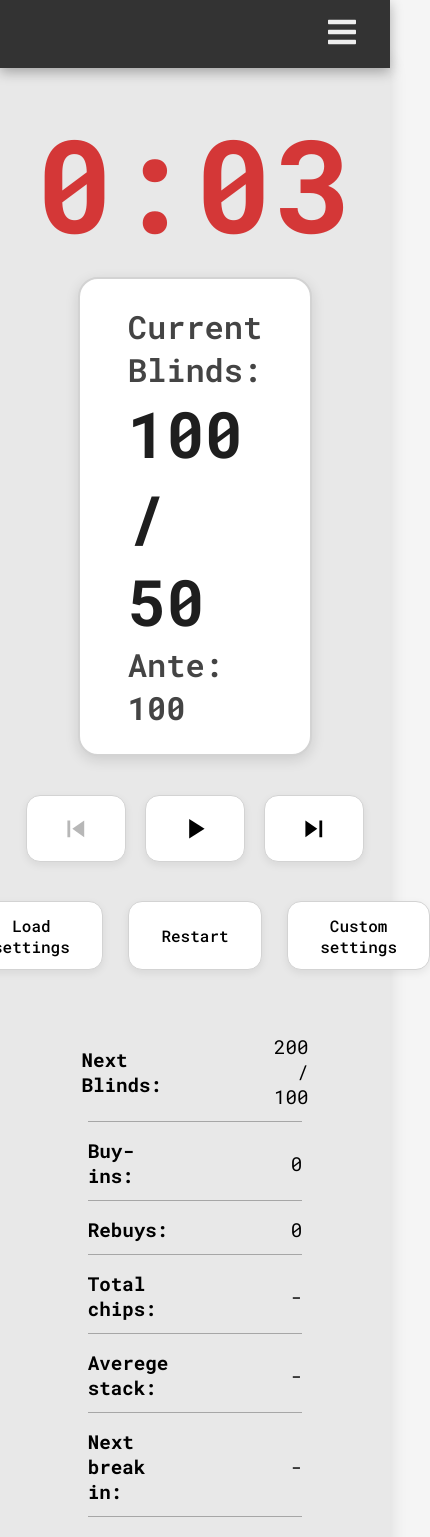
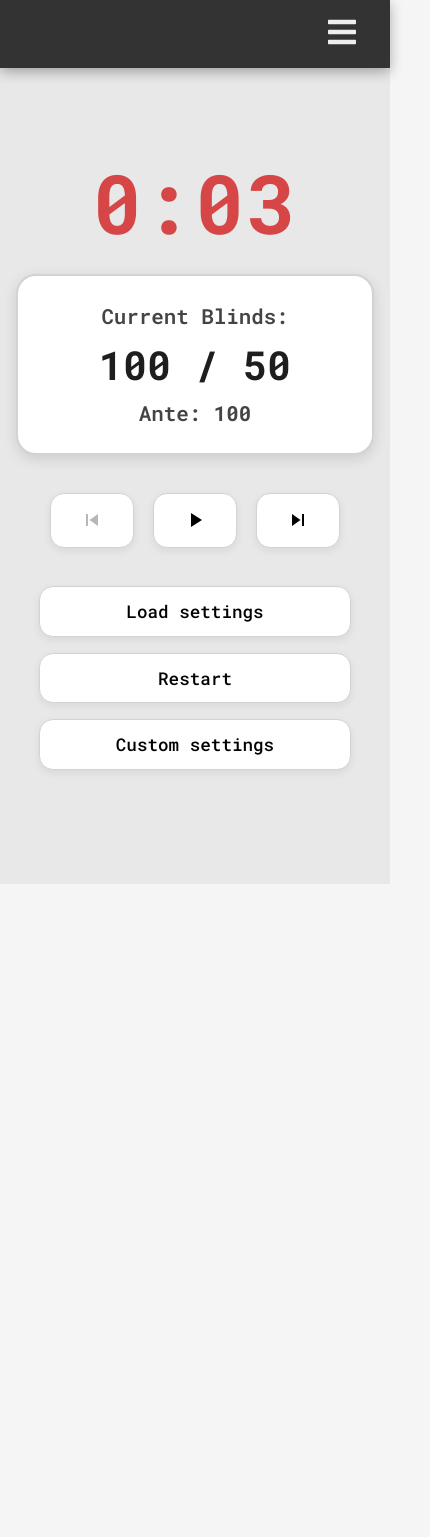
Before and after one commit to mszymanski1997/poker-tournament-manager, a React (Vite) app in the folder frontend/: page / in a window 390 px wide. Shown: the top 1537 px of the page, 430 px wide, since content can reach past the window. After the commit the page ends 884 px from the top, so only its background shows below. Built offline with nearby package versions, Linux system fonts and the light colour scheme.

Commit message:
style(timer): make mobile responsive

```diff
--- a/frontend/src/components/Navigation/Navigation.tsx
+++ b/frontend/src/components/Navigation/Navigation.tsx
@@ -4,10 +4,10 @@ import MobileNav from './Mobile/MobileNav';
 import { useState, useEffect } from 'react';
 
 const Navigation = () => {
-	const [isMobile, setIsMobile] = useState<boolean>(window.innerWidth <= 600);
+	const [isMobile, setIsMobile] = useState<boolean>(window.innerWidth <= 900);
 
 	useEffect(() => {
-		const handleResize = () => setIsMobile(window.innerWidth <= 600);
+		const handleResize = () => setIsMobile(window.innerWidth <= 900);
 		window.addEventListener('resize', handleResize);
 
 		return () => window.removeEventListener('resize', handleResize);
--- a/frontend/src/components/shared/Button/Button.module.scss
+++ b/frontend/src/components/shared/Button/Button.module.scss
@@ -40,3 +40,52 @@ button {
 		font-size: 1rem;
 	}
 }
+
+@media (min-width: 481px) and (max-width: 731px) {
+	button {
+		font-size: 1.5rem;
+	}
+
+	.big {
+		font-size: 0.8rem;
+	}
+}
+
+@media (max-width: 480px) {
+	.big {
+		width: 80vw;
+		font-size: 1.3rem;
+	}
+}
+
+@media (max-width: 400px) {
+	button {
+		padding: 0.9rem 1.8rem;
+		border: 1px solid $border;
+		border-radius: 14px;
+		background: #fff;
+		font-size: 1.5rem;
+		font-weight: 600;
+	}
+
+	.big {
+		width: 80vw;
+		font-size: 1.1rem;
+	}
+}
+
+@media (max-width: 320px) {
+	button {
+		padding: 0.8rem 1.6rem;
+		border: 1px solid $border;
+		border-radius: 14px;
+		background: #fff;
+		font-size: 1.3rem;
+		font-weight: 600;
+	}
+
+	.big {
+		width: 80vw;
+		font-size: 1rem;
+	}
+}
--- a/frontend/src/index.scss
+++ b/frontend/src/index.scss
@@ -8,12 +8,14 @@
 }
 
 body {
-	height: 100vh;
+	height: auto;
+	min-height: 100vh;
 	width: 100vw;
 	background-color: #f5f5f5;
 	padding-top: 3rem;
 	font-family: 'Roboto Mono', monospace;
 	overflow: hidden;
+	margin: 0;
 }
 
 h1 {
--- a/frontend/src/pages/Timer/CenterPanel/CentralPanel.module.scss
+++ b/frontend/src/pages/Timer/CenterPanel/CentralPanel.module.scss
@@ -111,3 +111,104 @@ $bg-panel: #eeeeee;
 		}
 	}
 }
+
+@media (min-width: 481px) and (max-width: 731px) {
+	.blindsInfo {
+		gap: 0rem;
+		padding: 1.6rem 3rem;
+
+		p {
+			font-size: 1rem;
+			font-weight: 600;
+
+			span {
+				font-weight: 800;
+			}
+		}
+
+		.blinds {
+			font-size: 2.5rem;
+			font-weight: 700;
+			color: #1e1e1e;
+		}
+	}
+}
+
+@media (max-width: 480px) {
+	.container {
+		width: 100%;
+		padding: 3rem 2rem;
+	}
+
+	.settingsButtons {
+		flex-direction: column;
+		gap: 1rem;
+	}
+
+	.blindsInfo {
+		padding: 1.6rem 2rem;
+		gap: 0.5rem;
+		width: 100%;
+
+		p {
+			font-size: 1.8rem;
+			font-weight: 600;
+
+			span {
+				font-weight: 800;
+			}
+		}
+
+		.blinds {
+			font-size: 3rem;
+			font-weight: 700;
+			color: #1e1e1e;
+		}
+	}
+}
+
+@media (max-width: 400px) {
+	.container {
+		padding: 3rem 1rem;
+	}
+
+	.blindsInfo {
+		p {
+			font-size: 1.3rem;
+			font-weight: 600;
+
+			span {
+				font-weight: 800;
+			}
+		}
+
+		.blinds {
+			font-size: 2.5rem;
+			font-weight: 700;
+			color: #1e1e1e;
+		}
+	}
+}
+
+@media (max-width: 320px) {
+	.blindsInfo {
+		padding: 1rem 1.5rem;
+		gap: 0;
+		width: 100%;
+
+		p {
+			font-size: 1rem;
+			font-weight: 700;
+
+			span {
+				font-weight: 800;
+			}
+		}
+
+		.blinds {
+			font-size: rem;
+			font-weight: 700;
+			color: #1e1e1e;
+		}
+	}
+}
--- a/frontend/src/pages/Timer/CenterPanel/TimerCounter.module.scss
+++ b/frontend/src/pages/Timer/CenterPanel/TimerCounter.module.scss
@@ -1,4 +1,5 @@
 @import '../../../colors.scss';
+@import url('https://fonts.googleapis.com/css2?family=IBM+Plex+Serif:ital,wght@0,100;0,200;0,300;0,400;0,500;0,600;0,700;1,100;1,200;1,300;1,400;1,500;1,600;1,700&display=swap');
 
 .counter {
 	font-size: 10rem;
@@ -16,6 +17,7 @@
 }
 
 .finished {
+	font-family: 'IBM Plex Serif', serif;
 	font-size: 5rem;
 	font-weight: bold;
 	color: #d32f2f;
@@ -42,3 +44,39 @@
 		font-size: 8rem;
 	}
 }
+
+@media (min-width: 481px) and (max-width: 731px) {
+	.counter {
+		font-size: 5.5rem;
+	}
+}
+
+@media (max-width: 480px) {
+	.counter {
+		font-size: 6rem;
+	}
+
+	.finished {
+		font-size: 3.8rem;
+	}
+}
+
+@media (max-width: 400px) {
+	.counter {
+		font-size: 5rem;
+	}
+
+	.finished {
+		font-size: 3rem;
+	}
+}
+
+@media (max-width: 320px) {
+	.counter {
+		font-size: 4.5rem;
+	}
+
+	.finished {
+		font-size: 3rem;
+	}
+}
--- a/frontend/src/pages/Timer/RightBar/RightBar.tsx
+++ b/frontend/src/pages/Timer/RightBar/RightBar.tsx
@@ -33,7 +33,7 @@ const RightBar = () => {
 				</li>
 
 				<li>
-					<span className='label'>Total money pot:</span>{' '}
+					<span className='label'>Total money:</span>
 					<span className='value'>{settings.totalMoney}</span>
 				</li>
 
--- a/frontend/src/pages/Timer/Timer.scss
+++ b/frontend/src/pages/Timer/Timer.scss
@@ -27,6 +27,10 @@
 			gap: 0.3rem;
 			font-weight: bold;
 			font-size: 1.7rem;
+
+			.label {
+				font-weight: bold;
+			}
 
 			span {
 				font-weight: normal;
@@ -68,12 +72,15 @@
 
 @media (max-width: 1200px) {
 	.timer {
+		overflow-x: hidden;
 		width: 100%;
-		height: 100%;
+		min-height: 100vh;
 		flex-direction: column;
 		border: none;
-		margin: 50px auto 0 auto;
-		padding: 2rem 0 2rem 0;
+		margin: 0;
+		padding: 5rem 0 3rem 0;
+		box-shadow: none;
+		border-radius: 0;
 
 		.leftBar {
 			order: 1;
@@ -95,15 +102,14 @@
 			flex-direction: column;
 			padding: 0;
 			row-gap: 1rem;
-			width: 55%;
+			width: 75%;
 			margin: 0 auto;
 
 			li {
 				display: flex;
 				flex-direction: row;
-				justify-content: center;
+				justify-content: space-between;
 				align-items: center;
-				gap: 7rem;
 				width: 100%;
 				border-bottom: 0.5px solid #a6a6a6;
 
@@ -134,3 +140,71 @@
 		}
 	}
 }
+
+@media (max-width: 480px) {
+	.timer {
+		width: 100%;
+		padding: 5rem 0 1rem 0;
+
+		.leftBar {
+			margin-top: 4rem;
+		}
+
+		ul {
+			width: 100%;
+			padding: 0 1rem;
+
+			li {
+				span {
+					font-size: 1.1rem;
+				}
+			}
+		}
+	}
+}
+
+@media (max-width: 400px) {
+	.timer {
+		margin-top: 40px;
+		padding-bottom: 1.5rem;
+
+		ul {
+			li {
+				span {
+					font-size: 0.81rem;
+				}
+
+				.label {
+					width: 150px;
+					font-size: 0.78rem;
+				}
+
+				.value {
+					width: 100px;
+				}
+			}
+		}
+	}
+}
+
+@media (max-width: 320px) {
+	.timer {
+		margin-top: 20px;
+		ul {
+			li {
+				span {
+					font-size: 0.7rem;
+				}
+
+				.label {
+					width: 150px;
+					font-size: 0.6rem;
+				}
+
+				.value {
+					width: 100px;
+				}
+			}
+		}
+	}
+}
```
